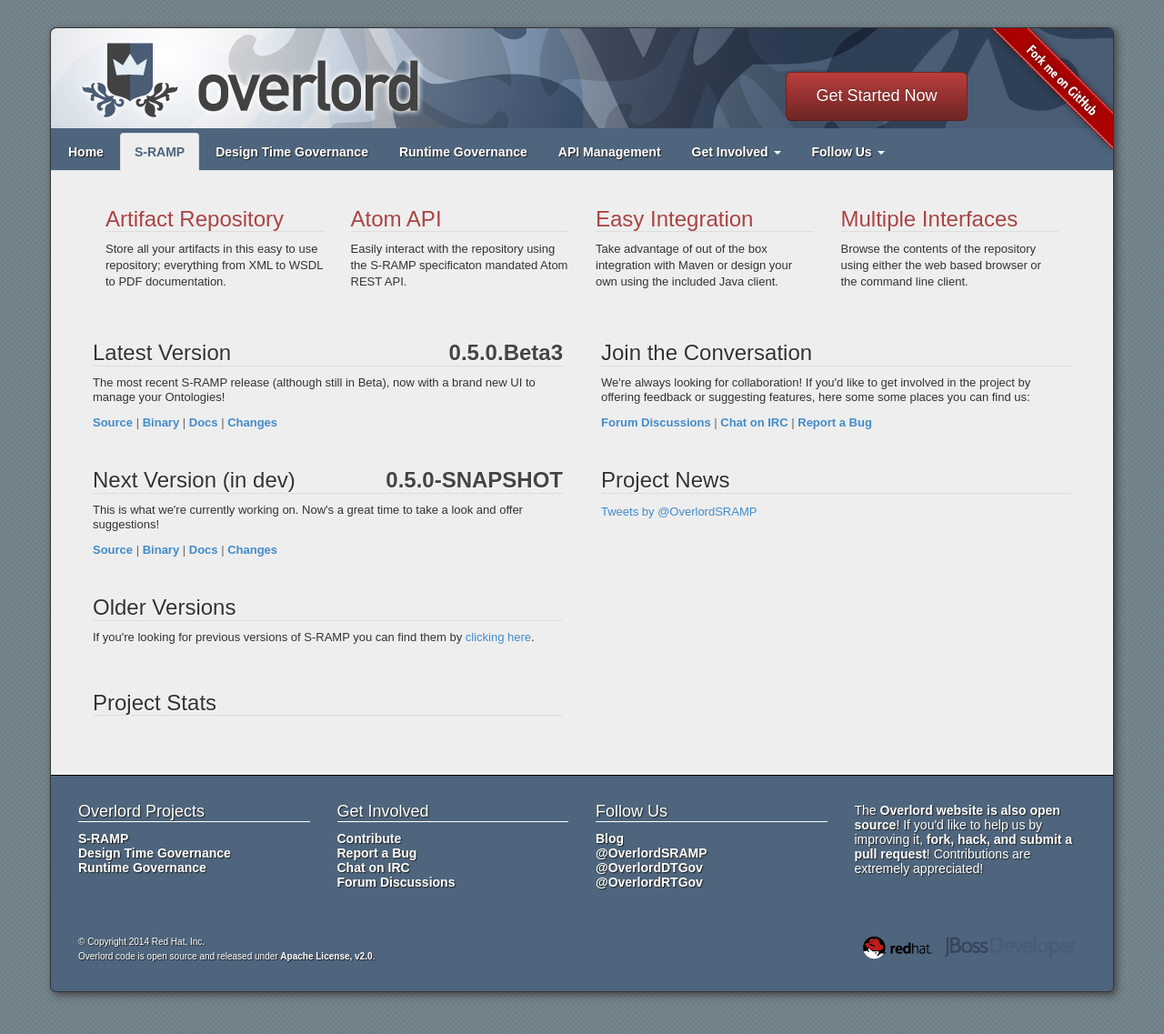
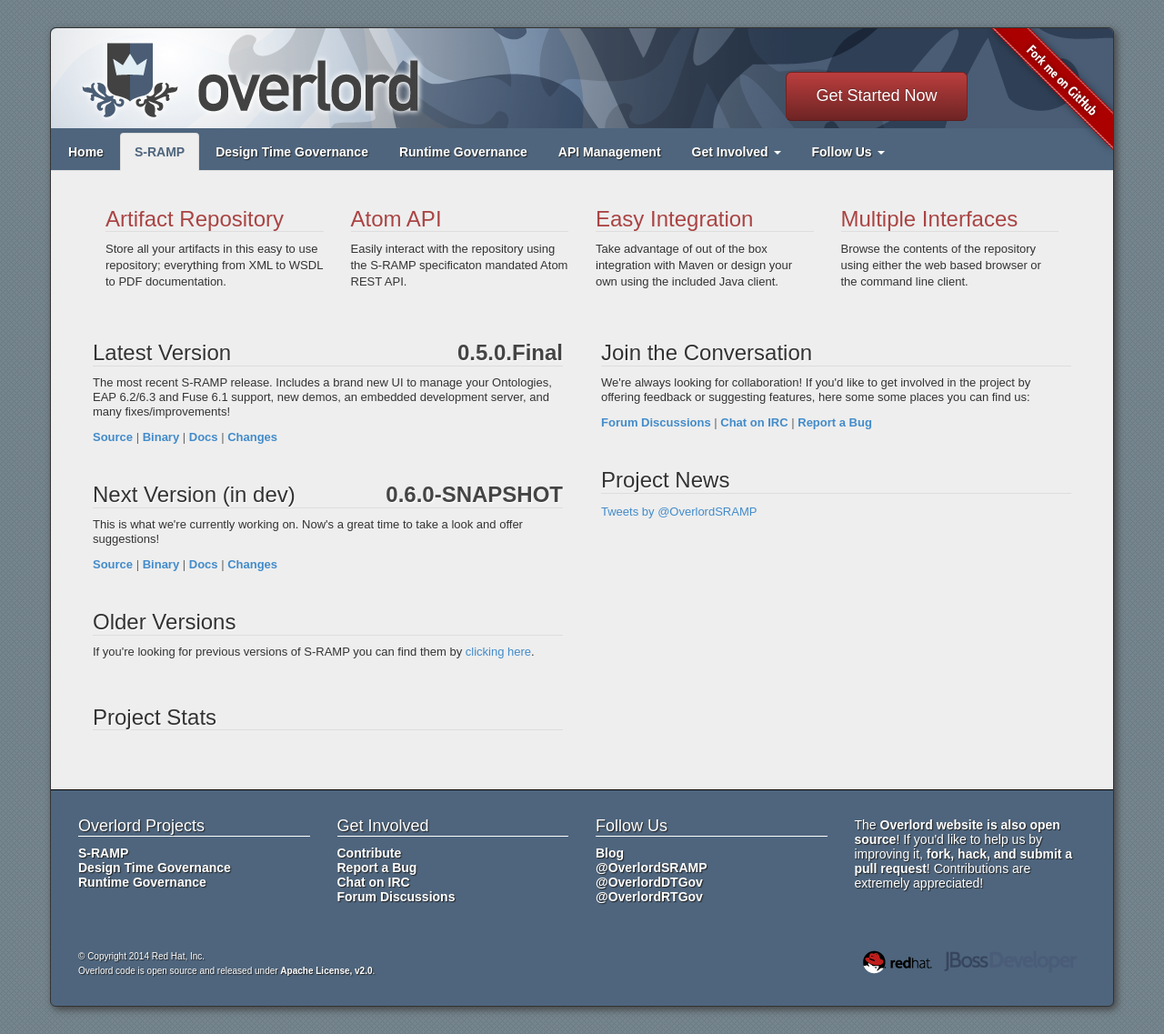
Before and after one commit to Governance/Governance.github.io, a Jekyll site: the page built from s-ramp/index.html, in a window 1280 px wide. Shown: the whole page at 91% size. Built offline with Jekyll 4.4.1, drawn with Linux system fonts in a browser that asks for light colours; a script that is not in the unit is left out; comment, search, counter and statistics services are not loaded.

Commit message:
S-RAMP 0.5.0.Final

```diff
--- a/s-ramp/index.html
+++ b/s-ramp/index.html
@@ -30,23 +30,23 @@
             <div class="col-lg-6">
 
               <div class="citem">
-                <h3>Latest Version <span class="version pull-right hide-480">0.5.0.Beta3</span></h3>
-                <p>The most recent S-RAMP release (although still in Beta), now with a brand new UI to manage your Ontologies!</p>
+                <h3>Latest Version <span class="version pull-right hide-480">0.5.0.Final</span></h3>
+                <p>The most recent S-RAMP release. Includes a brand new UI to manage your Ontologies, EAP 6.2/6.3 and Fuse 6.1 support, new demos, an embedded development server, and many fixes/improvements!</p>
                 <div class="links">
-                  <a href="https://github.com/Governance/s-ramp/tree/s-ramp-0.5.0.Beta3">Source</a> |
-                  <a href="http://downloads.jboss.org/overlord/sramp/s-ramp-0.5.0.Beta3.zip">Binary</a> |
-                  <a href="http://docs.jboss.org/overlord/sramp/0.5.0.Beta3/html/">Docs</a> |
-                  <a href="http://red.ht/XEhLbp">Changes</a>
+                  <a href="https://github.com/Governance/s-ramp/tree/s-ramp-0.5.0.Final">Source</a> |
+                  <a href="http://downloads.jboss.org/overlord/sramp/s-ramp-0.5.0.Final.zip">Binary</a> |
+                  <a href="http://docs.jboss.org/overlord/sramp/0.5.0.Final/html/">Docs</a> |
+                  <a href="http://red.ht/1uGGZ3P">Changes</a>
                 </div>
               </div>
               <div class="citem">
-                <h3>Next Version (in dev) <span class="version pull-right hide-480">0.5.0-SNAPSHOT</span></h3>
+                <h3>Next Version (in dev) <span class="version pull-right hide-480">0.6.0-SNAPSHOT</span></h3>
                 <p>This is what we're currently working on.  Now's a great time to take a look and offer suggestions!</p>
                 <div class="links">
                   <a href="https://github.com/Governance/s-ramp">Source</a> |
-                  <a href="https://repository.jboss.org/nexus/content/repositories/snapshots/org/overlord/sramp/s-ramp-distro-assembly/0.5.0-SNAPSHOT/">Binary</a> |
+                  <a href="https://repository.jboss.org/nexus/content/repositories/snapshots/org/overlord/sramp/s-ramp-distro-assembly/0.6.0-SNAPSHOT/">Binary</a> |
                   <a href="https://github.com/Governance/s-ramp/wiki/Guide">Docs</a> |
-                  <a href="http://red.ht/V1SiXv">Changes</a>
+                  <a href="http://red.ht/1prI6UA">Changes</a>
                 </div>
               </div>
               <div class="citem">
```
Also changed, not shown: 1 other file.
